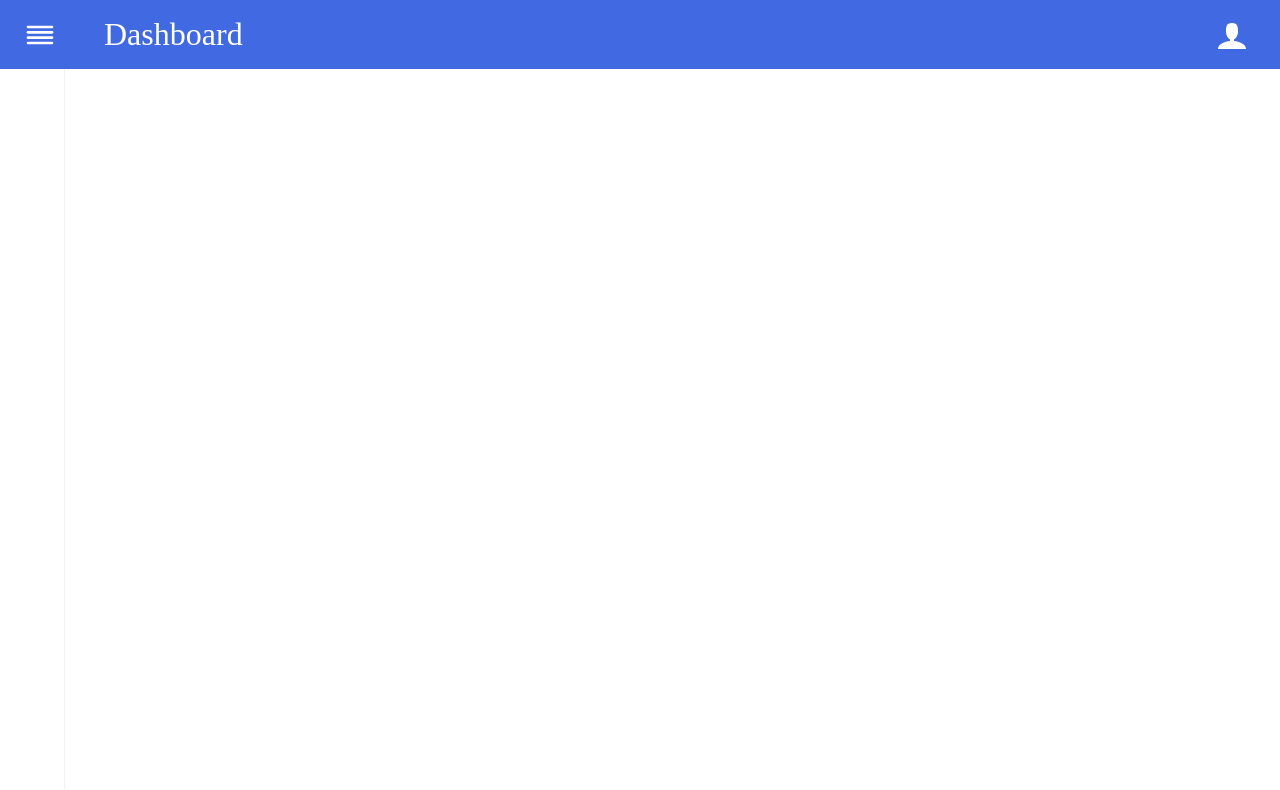
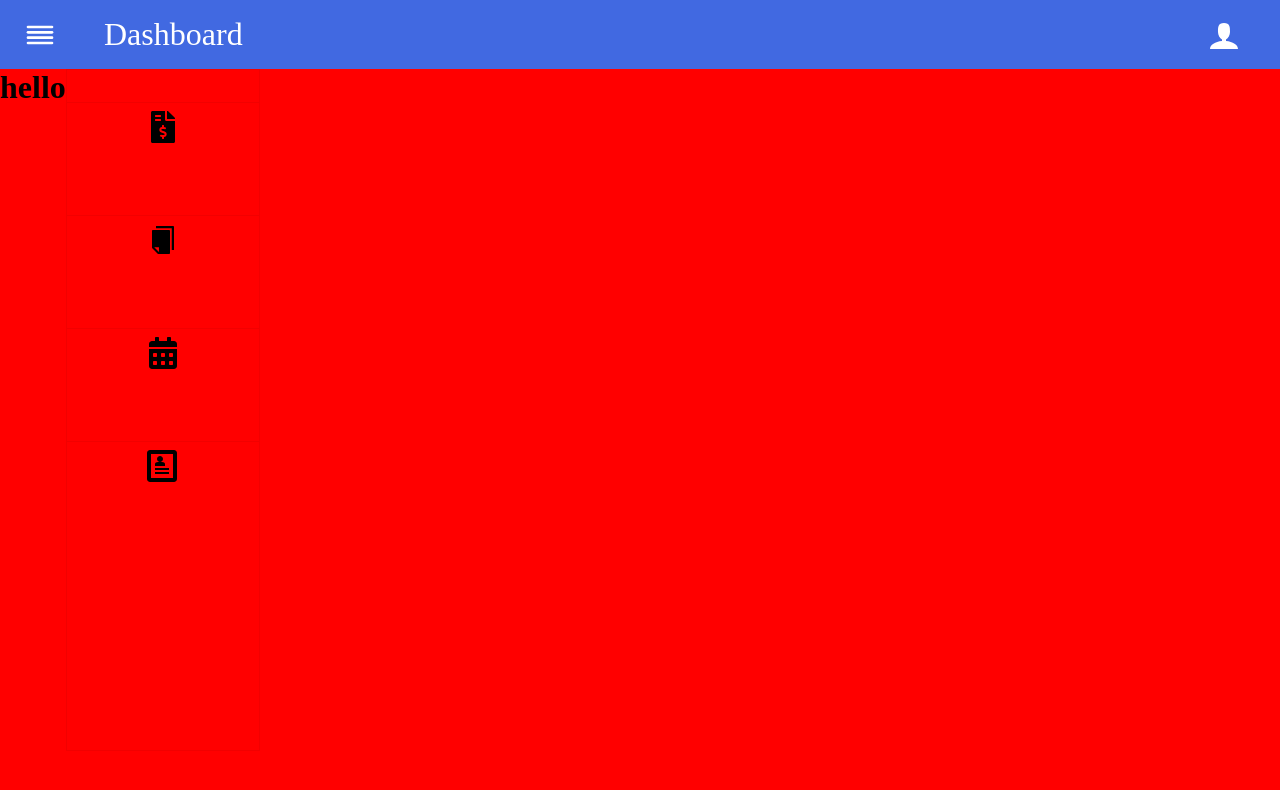
Before and after one commit to Kaldinn/Invoices, a React (Create React App) app: page / in a window 1280 px wide. Shown: the top 790 px of the page. Built offline with nearby package versions, Linux system fonts and the light colour scheme.

Commit message:
Start creating content side, and made toggle button to side menu

```diff
--- a/package.json
+++ b/package.json
@@ -16,6 +16,7 @@
     "react-icons": "^5.0.1",
     "react-scripts": "5.0.1",
     "run-all": "^1.0.1",
+    "styled-components": "^6.1.8",
     "web-vitals": "^2.1.4"
   },
   "scripts": {
--- a/src/App.js
+++ b/src/App.js
@@ -2,14 +2,30 @@
 import React, { useState } from 'react';
 import Navbar from './components/Navbar/Navbar';
 import SideMenu from './components/SideMenu/SideMenu';
+import Content from './components/Content/Content';
 
 function App() {
 
+  const [isMenuHide, setIsMenuHide] = useState(true)
+
+  const toggleMenu = (e) =>{
+    if(!isMenuHide){
+      setIsMenuHide(true)
+      console.log(isMenuHide)
+    }else{
+      setIsMenuHide(false)
+      console.log(isMenuHide)
+    }
+  }
 
   return (
     <main>
-      <Navbar />
-      <SideMenu />
+      <Navbar
+        toggleMenu={toggleMenu}
+      />
+      <Content
+        isMenuHide={isMenuHide}
+       />
     </main>
 
   );
--- /dev/null
+++ b/src/components/Content/Content.css
@@ -0,0 +1,8 @@
+.content {
+    background-color: red;
+    display: flex;
+    justify-content: center;
+    height: 100vh;
+    width: 100vw;
+    position: relative;
+}
--- /dev/null
+++ b/src/components/Content/Content.jsx
@@ -0,0 +1,16 @@
+import React from 'react'
+import styles from '../Content/Content.css'
+import SideMenu from '../SideMenu/SideMenu'
+import Style from '../SideMenu/SideMenu.css';
+
+
+const Content = () => {
+  return (
+    <div className='content'>
+        <h1>hello</h1>
+    <SideMenu/>
+    </div>
+  )
+}
+
+export default Content
--- a/src/components/Navbar/Navbar.css
+++ b/src/components/Navbar/Navbar.css
@@ -7,22 +7,25 @@
     height: auto;
     overflow: hidden;
 }
-p{
+.navbar > p{
     padding: 1rem;
     color: white;
     font-size: 2em;
 }
-button{
+.navbar > button{
     display: flex;
     background: none;
 	color: inherit;
 	border: none;
 	padding: 0;
-    margin-left: 1rem;
-    margin-right: 1.5rem;
     font-size: 2em;
     color: white;
 }
+.menu-icon{
+    margin-left: 1rem;
+    margin-right: 1.5rem;
+}
+
 svg{
     padding: .5rem;
 }
@@ -32,4 +35,5 @@ svg:hover{
 }
 .user-icon {
     margin-left: auto;
+    margin-right: 2rem;
 }
--- a/src/components/Navbar/Navbar.jsx
+++ b/src/components/Navbar/Navbar.jsx
@@ -1,15 +1,16 @@
 import React from 'react'
-import styles from '../Navbar/Navbar.css'
+import Style from '../Navbar/Navbar.css'
 import { FiAlignJustify } from "react-icons/fi";
 import { ImUser } from "react-icons/im";
+import { useState } from 'react';
 
+const Navbar = ({ toggleMenu }) => {
 
-const Navbar = () => {
   return (
     <nav className='navbar'>
-        <button><FiAlignJustify /></button>
-        <p>Dashboard</p>
-        <button className="user-icon"><ImUser /></button>
+        <button className='menu-icon' onClick={toggleMenu}><FiAlignJustify /></button>
+        <p className='dashboard-text'>Dashboard</p>
+        <button className='user-icon'><ImUser /></button>
     </nav>
   )
 }
--- a/src/components/SideMenu/SideMenu.css
+++ b/src/components/SideMenu/SideMenu.css
@@ -1,14 +1,41 @@
-menu{
+.menu{
     margin-right: auto;
-    width: 5%;
+    width: 3%;
     display: flex;
     justify-content: flex-start;
     flex-direction: column;
     align-items: center;
     padding: 0;
-    height: 90vh;
-    border-right: 1px solid rgba(0, 0, 0, 0.05);
+    height: 85vh;
+    border: 1px solid rgba(0, 0, 0, 0.05);
+}
+.expanded-menu{
+    margin-right: auto;
+    width: 15%;
+    display: flex;
+    justify-content: flex-start;
+    flex-direction: column;
+    align-items: center;
+    padding: 0;
+    height: 85vh;
+    border: 1px solid rgba(0, 0, 0, 0.05);
 }
 .menu-buttons svg{
     color: black;
 }
+menu > button{
+    display: flex;
+    justify-content: center;
+    background: none;
+    padding: 0;
+    margin: 2rem 0 2rem 0;
+    font-size: 2rem;
+    width: 100%;
+    border-top: 1px solid rgba(0, 0, 0, 0.05);
+    border-bottom: 0;
+    border-left: 0;
+    border-right: 0;
+}
+svg{
+
+}
--- a/src/components/SideMenu/SideMenu.jsx
+++ b/src/components/SideMenu/SideMenu.jsx
@@ -1,16 +1,21 @@
-import React from 'react'
-import Style from '../SideMenu/SideMenu.css'
-import { MdDashboard } from "react-icons/md";
+import React from 'react';
+import Style from '../SideMenu/SideMenu.css';
+import { FaFileInvoiceDollar } from 'react-icons/fa';
+import { AiFillCopy } from 'react-icons/ai';
+import { FaCalendarAlt } from 'react-icons/fa';
+import { ImProfile } from 'react-icons/im';
 
+const SideMenu = ({ isMenuHide }) => {
+  return (
+    <menu className={!isMenuHide ? 'expanded-menu' : 'menu'}>
+        <>
+          <button><FaFileInvoiceDollar /></button>
+          <button><AiFillCopy /></button>
+          <button><FaCalendarAlt /></button>
+          <button><ImProfile /></button>
+        </>
+    </menu>
+  );
+};
 
-const SideMenu = () => {
-  return (
-    <menu>
-        <button><MdDashboard /></button>
-        <p>2</p>
-        <p>3</p>
-    </menu>
-  )
-}
-
-export default SideMenu
+export default SideMenu;
--- a/src/global.css
+++ b/src/global.css
@@ -1,4 +1,3 @@
 *{
     margin: 0;
-
 }
```
Also changed, not shown: 1 other file (tests, documents, lock files or other folders).
